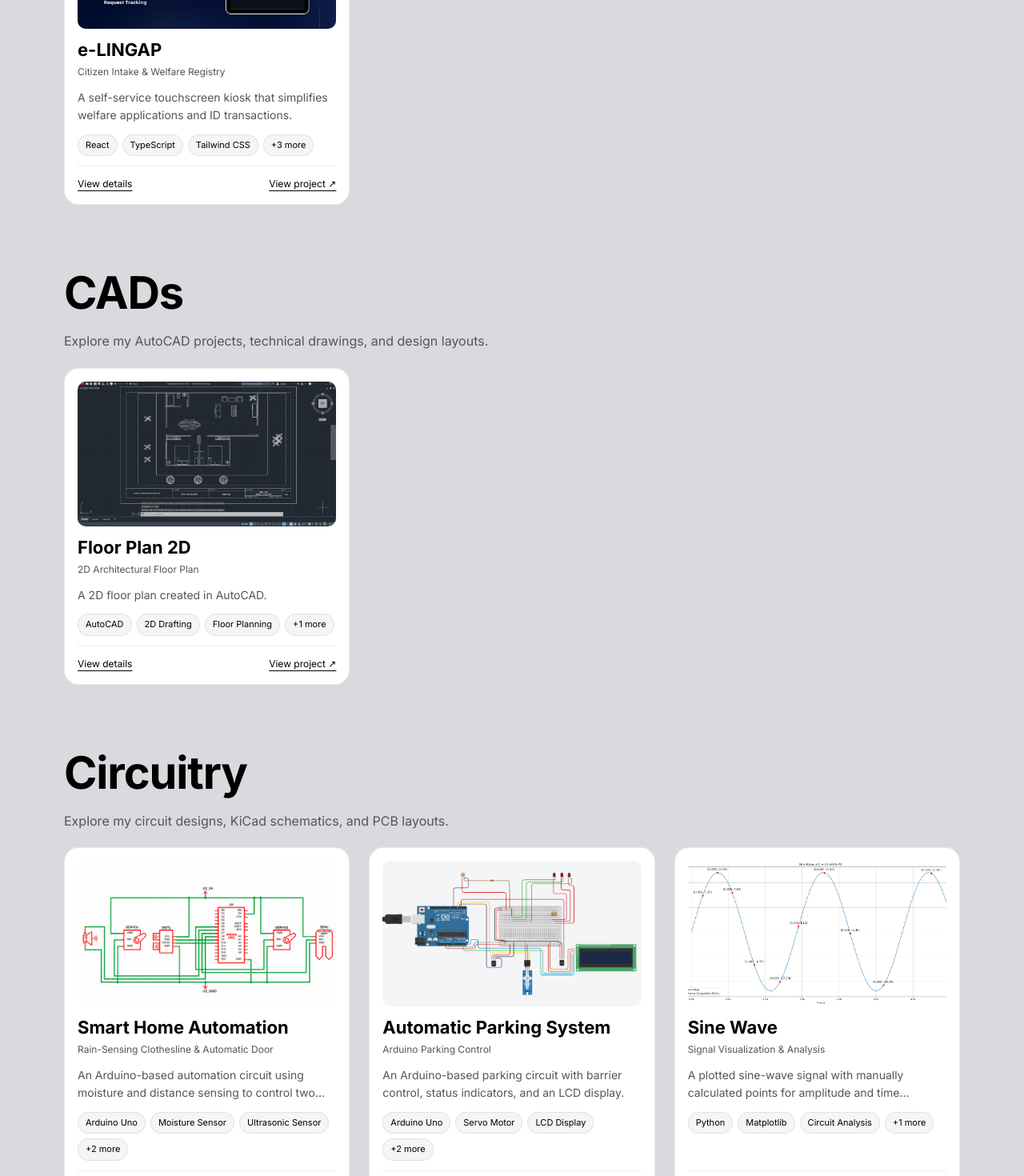
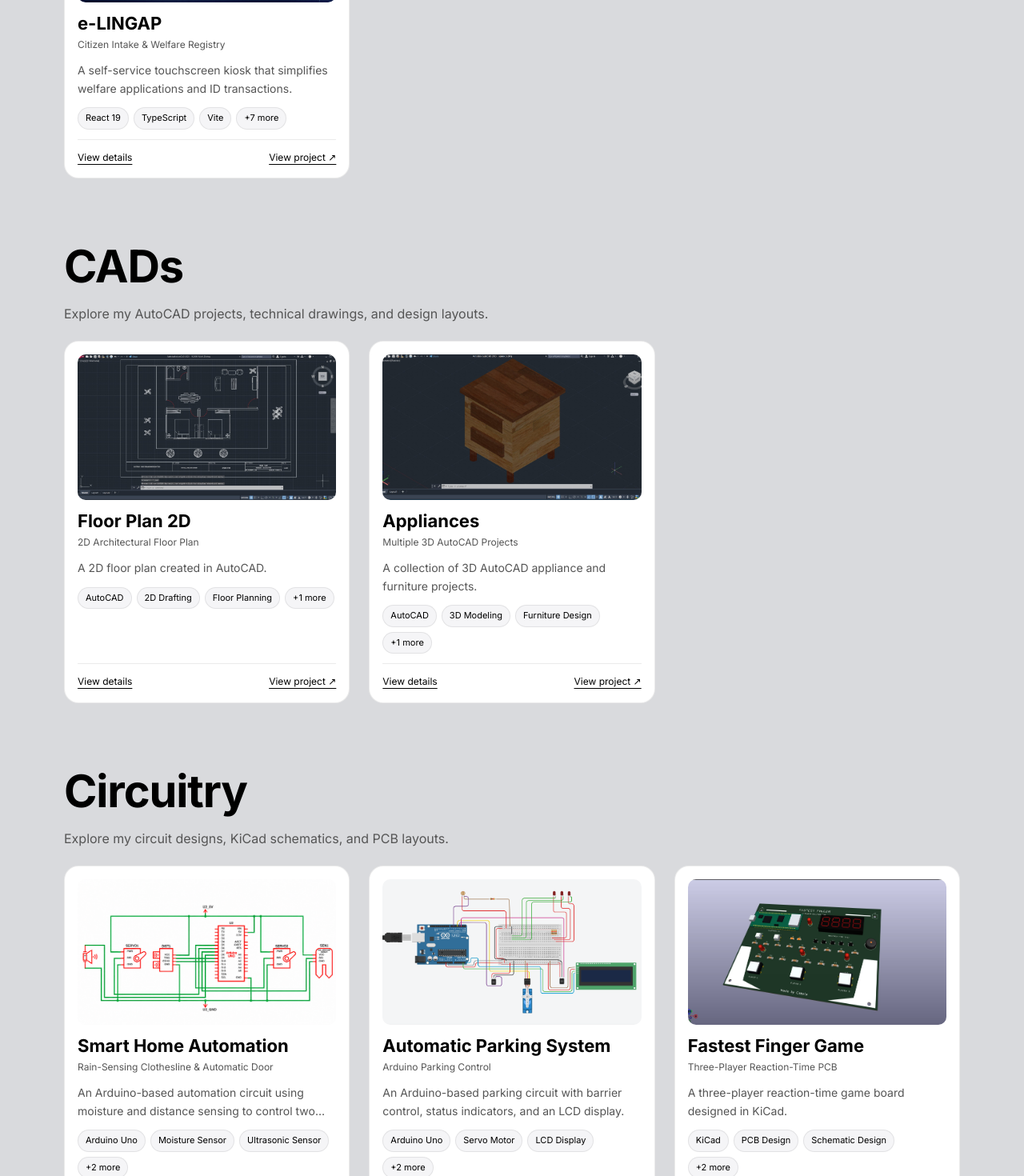
Before and after one commit to LouiseCatala/Catala-Portfolio, a Next.js app: page /work in a window 1280 px wide. Shown: the part 960-2430 px from the top of the page at 80% size. Built offline with nearby package versions, Linux system fonts and the light colour scheme.

Commit message:
Expand project portfolio and tech stacks

```diff
--- a/app/globals.css
+++ b/app/globals.css
@@ -171,11 +171,12 @@ main,.nav,.section{position:relative;z-index:1}
 .project-preview-tags{gap:6px}
 .project-preview-tags span{font-size:11px;padding:4px 9px}
 .project-actions{display:flex;align-items:center;justify-content:space-between;gap:12px;flex-wrap:wrap;margin-top:auto;padding-top:12px;border-top:1px solid var(--border);font-size:12px}
-.project-dialog{position:fixed;inset:0;width:min(600px,calc(100% - 32px));max-height:85dvh;margin:auto;padding:0;border:1px solid var(--border);border-radius:22px;background:var(--surface);color:var(--text);box-shadow:var(--shadow);overflow:auto}
+.project-dialog{position:fixed;inset:0;width:min(920px,calc(100% - 32px));max-height:92dvh;margin:auto;padding:0;border:1px solid var(--border);border-radius:22px;background:var(--surface);color:var(--text);box-shadow:var(--shadow);overflow:hidden}
 .project-dialog::backdrop{background:rgba(0,0,0,.6);backdrop-filter:blur(4px)}
-.project-dialog-content{padding:clamp(20px,4vw,32px);display:grid;gap:20px}
+.project-dialog-content{padding:clamp(18px,2.5vw,28px);display:grid;gap:10px}
 .project-dialog-top{display:flex;align-items:center;justify-content:space-between;gap:16px}
 .project-dialog-close{width:36px;height:36px;flex-shrink:0;border-radius:50%;background:var(--surface2)}
+.project-dialog-image{width:min(320px,100%);aspect-ratio:16/10;justify-self:center;object-fit:cover;border:1px solid var(--border);border-radius:14px;background:var(--surface2)}
 .project-dialog-content h2{font-size:clamp(22px,3vw,28px);line-height:1.3}
 .project-dialog-content>.ulink{justify-self:start}
 .project-detail-page{max-width:1000px}
--- a/app/work/page.js
+++ b/app/work/page.js
@@ -4,11 +4,18 @@ import ProjectGallery from "@/components/ProjectGallery"
 import { projects } from "@/data/content"
 export const metadata = { title:"Projects | Orland Louise Catala" }
 export default function WorkPage() {
+  const circuitProjects = projects.filter(project => project.category === "kicad")
+  const sineWaveIndex = circuitProjects.findIndex(project => project.slug === "sine-wave")
+  const fastestFingerIndex = circuitProjects.findIndex(project => project.slug === "fastest-finger-game")
+  if (sineWaveIndex !== -1 && fastestFingerIndex !== -1) {
+    [circuitProjects[sineWaveIndex], circuitProjects[fastestFingerIndex]] = [circuitProjects[fastestFingerIndex], circuitProjects[sineWaveIndex]]
+  }
+
   return (
     <>
     <Nav items={[["WEB", "#web-developments"], ["CAD", "#cads"], ["Circuitry", "#circuitry"]]} brandHref="/" contactHref="/contact" />
     <main className="section work-page">
-      <Link href="/" className="eyebrow">← Back to Portfolio</Link>
+      <Link href="/" className="eyebrow stack-view-all">← Back to Portfolio</Link>
       <section className="project-section" aria-labelledby="web-developments">
         <h1 id="web-developments" className="h2">Web Developments</h1>
         <p className="muted">Explore my websites and applications, from frontend interfaces to backend services, databases, and IoT integrations.</p>
@@ -22,7 +29,7 @@ export default function WorkPage() {
       <section className="project-section" aria-labelledby="circuitry">
         <h2 id="circuitry" className="h2">Circuitry</h2>
         <p className="muted">Explore my circuit designs, KiCad schematics, and PCB layouts.</p>
-        <ProjectGallery items={projects.filter(project => project.category === "kicad")} />
+        <ProjectGallery items={circuitProjects} />
       </section>
     </main>
     </>
--- a/components/ProjectGallery.js
+++ b/components/ProjectGallery.js
@@ -44,6 +44,7 @@ export default function ProjectGallery({ items }) {
     {selected && <dialog className="project-dialog" ref={dialog} aria-labelledby={`details-${selected.slug}`} onCancel={() => setSelected(null)} onClose={() => setSelected(null)} onClick={event => { if (event.target === event.currentTarget) setSelected(null) }}>
       <div className="project-dialog-content">
         <div className="project-dialog-top"><p className="eyebrow muted">{selected.kind}</p><button type="button" className="project-dialog-close" aria-label="Close project details" onClick={() => setSelected(null)}>✕</button></div>
+        <img className="project-dialog-image" src={selected.img} alt={`${selected.title} preview`} />
         <h2 id={`details-${selected.slug}`}>{selected.title}</h2>
         <p className="muted">{selected.desc}</p>
         <h3 className="eyebrow">Technologies</h3>
--- a/data/content.js
+++ b/data/content.js
@@ -23,17 +23,21 @@ export const projects = [
     "kind": "Capstone Project",
     "desc": "A platform connecting rice farmers in Magalang, Pampanga with transportation, mechanical drying, storage, and rice milling services. Integrates ESP32 grain moisture assessment, harvest listings, ranked buyer bids, production loan requests, and service tracking, with a Debian community access kiosk.",
     "stack": [
-      "React",
+      "React 19",
       "TypeScript",
+      "Vite",
+      "Tailwind CSS 4",
       "PHP",
-      "MariaDB",
-      "API's",
+      "PDO",
+      "MySQL / MariaDB",
+      "REST API",
       "ESP32",
-      "Debian 13"
+      "PalaySense",
+      "Intel NUC"
     ],
     "img": "/images/projects/kawing.jpg",
-    "href": "https://github.com/louisecatala24-hash/KAWING--IoT-Integrated-Post-Harvest-Coordination-Platform",
-    "liveUrl": "https://github.com/louisecatala24-hash/KAWING--IoT-Integrated-Post-Harvest-Coordination-Platform",
+    "href": "https://github.com/LouiseCatala/KAWING--IoT-Integrated-Post-Harvest-Coordination-Platform",
+    "liveUrl": "https://github.com/LouiseCatala/KAWING--IoT-Integrated-Post-Harvest-Coordination-Platform",
     "category": "web-iot"
   },
   {
@@ -66,11 +70,12 @@ export const projects = [
     "kind": "Personal Project",
     "desc": "Ratheuse is a real-time PC hardware utilization monitor with a dedicated website where users can download the desktop application. The app helps users observe CPU load, clock speeds and temperatures, GPU utilization and VRAM usage, and RAM allocation and bandwidth from one interface.",
     "stack": [
-      "PC Monitoring",
-      "CPU Metrics",
-      "GPU & VRAM",
-      "RAM Metrics",
-      "Desktop App"
+      "React 19",
+      "TypeScript",
+      "Vite",
+      "Tailwind CSS 4",
+      "Gemini API",
+      "Netlify"
     ],
     "img": "/images/projects/ratheuse.png",
     "href": "https://ratheuse.netlify.app/",
@@ -86,16 +91,20 @@ export const projects = [
     "kind": "Academic Project",
     "desc": "A touch-enabled self-service kiosk for social welfare transactions for solo parents, persons with disabilities, and senior citizens. Supports ID registration, renewal and replacement, digital application forms, and document submissions, with real-time Firebase persistence and transaction verification.",
     "stack": [
-      "React",
+      "React 19",
       "TypeScript",
-      "Tailwind CSS",
-      "Firebase",
-      "Intel NUC",
+      "Vite",
+      "Tailwind CSS 4",
+      "Firebase Authentication",
+      "Cloud Firestore",
+      "Firebase Realtime Database",
+      "Motion",
+      "Lucide React",
       "Capacitive Touchscreen"
     ],
     "img": "/images/projects/e-lingap.jpg",
-    "href": "https://github.com/louisecatala24-hash/e-LINGAP",
-    "liveUrl": "https://github.com/louisecatala24-hash/e-LINGAP",
+    "href": "https://github.com/LouiseCatala/e-LINGAP",
+    "liveUrl": "https://github.com/LouiseCatala/e-LINGAP",
     "category": "web-iot"
   },
   {
@@ -196,6 +205,26 @@ export const projects = [
     "category": "kicad"
   },
   {
+    "title": "Fastest Finger Game – KiCad PCB",
+    "slug": "fastest-finger-game",
+    "name": "Fastest Finger Game",
+    "subtitle": "Three-Player Reaction-Time PCB",
+    "summary": "A three-player reaction-time game board designed in KiCad.",
+    "kind": "Circuitry Project",
+    "desc": "An editable KiCad PCB layout for a three-player fastest-finger game, featuring player buttons, a start and reset control, a four-digit display, LEDs, buzzer, and Tang Nano 9K FPGA board footprint.",
+    "stack": [
+      "KiCad",
+      "PCB Design",
+      "Schematic Design",
+      "Tang Nano 9K",
+      "7-Segment Display"
+    ],
+    "img": "/images/projects/fastest-finger-game.jpg",
+    "href": "https://github.com/LouiseCatala/Fastest-Finger-Game/tree/main",
+    "liveUrl": "https://github.com/LouiseCatala/Fastest-Finger-Game/tree/main",
+    "category": "kicad"
+  },
+  {
     "title": "Floor Plan 2D – AutoCAD Design",
     "slug": "floor-plan-2d",
     "name": "Floor Plan 2D",
@@ -216,6 +245,25 @@ export const projects = [
     ],
     "href": "https://github.com/LouiseCatala/Floor-Plan-2d/tree/main",
     "liveUrl": "https://github.com/LouiseCatala/Floor-Plan-2d/tree/main",
+    "category": "autocad"
+  },
+  {
+    "title": "Appliances - 3D AutoCAD Models",
+    "slug": "appliances-3d-dwg",
+    "name": "Appliances",
+    "subtitle": "Multiple 3D AutoCAD Projects",
+    "summary": "A collection of 3D AutoCAD appliance and furniture projects.",
+    "kind": "AutoCAD Project",
+    "desc": "A collection of 3D AutoCAD projects: Bed, Desk of Books, Lamp, Storage Desk, and Table.",
+    "stack": [
+      "AutoCAD",
+      "3D Modeling",
+      "Furniture Design",
+      "DWG"
+    ],
+    "img": "/images/projects/storage-desk.jpg",
+    "href": "https://github.com/LouiseCatala/Appliances-3d-dwg-",
+    "liveUrl": "https://github.com/LouiseCatala/Appliances-3d-dwg-",
     "category": "autocad"
   }
 ]
```
Also changed, not shown: public/images/projects/fastest-finger-game.jpg (added), public/images/projects/storage-desk.jpg (added).
